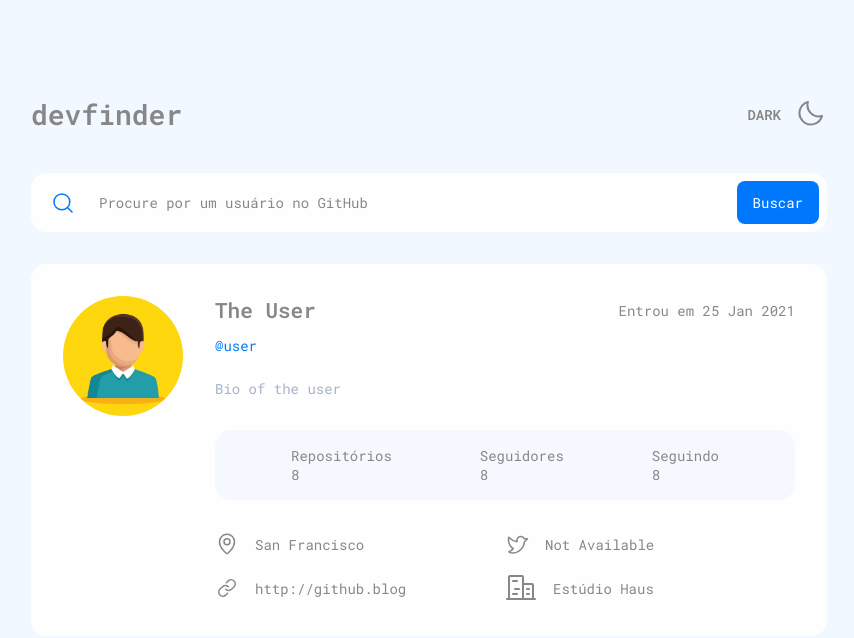
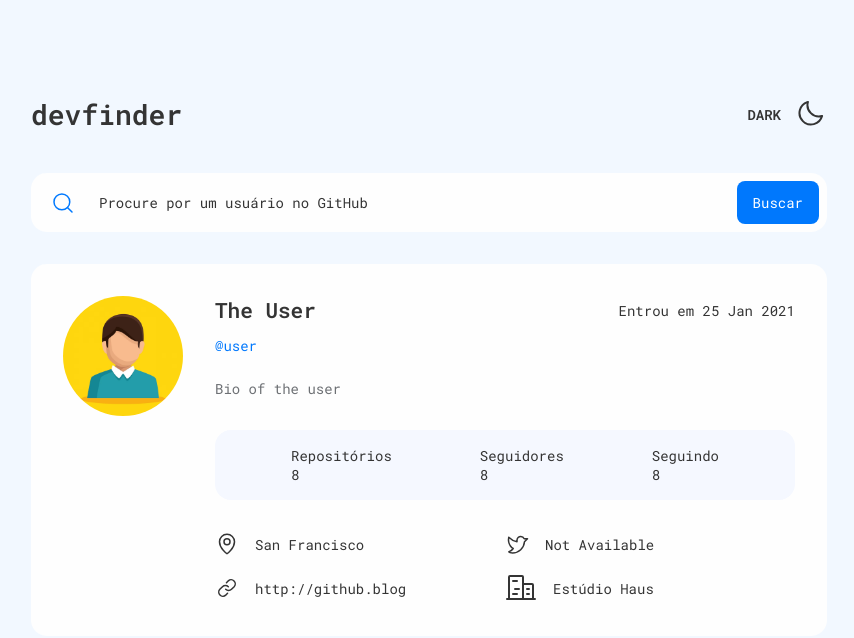
Before and after one commit to Anna-Luiza-Gusmao/devfinder, a React (Vite) app: page / in a window 1280 px wide. Both pictures are taken after a click on the button 1022 px from the left and 114 px from the top of the page. Shown: the top 638 px of the page, without its empty margins (211-1065 px from the left). Built offline with nearby package versions, Linux system fonts and the light colour scheme.

Commit message:
adjustment: colors of dark and light themes

```diff
--- a/src/components/Header/index.tsx
+++ b/src/components/Header/index.tsx
@@ -35,7 +35,7 @@ export function Header() {
                             )
                             : (
                                 <button onClick={handleTheme}>
-                                    <Moon size={32} color='#878787'/>
+                                    <Moon size={32} color='#343434'/>
                                 </button>
                             )
                         }
--- a/src/styles/global.ts
+++ b/src/styles/global.ts
@@ -9,7 +9,7 @@ export const GlobalStyle = createGlobalStyle`
 
     :focus {
         outline: 0;
-        box-shadow: 0 0 0 2px #66BFFF;
+        box-shadow: 0 0 0 2px #0078FD;
     }
 
     body {
--- a/src/styles/themes/dark.ts
+++ b/src/styles/themes/dark.ts
@@ -8,7 +8,7 @@ export const darkTheme = {
         buttonHover: '#1E4774',
         textButton: '#FFFFFF',
         text: '#FFFFFF',
-        textNotAvailable: '#8E94A4',
+        textNotAvailable: '#A5ADC1',
         user: '#164387',
         title: '#FAFAFA'
     }
--- a/src/styles/themes/light.ts
+++ b/src/styles/themes/light.ts
@@ -7,8 +7,8 @@ export const lightTheme = {
         button: '#0078FD',
         buttonHover: '#819FC1',
         textButton: '#FFFFFF',
-        text: '#878787',
-        textNotAvailable: '#A5B3C9',
+        text: '#343434',
+        textNotAvailable: '#6D7074',
         user: '#8CC0E7',
         title: '#9EA0A4'
     }
```
